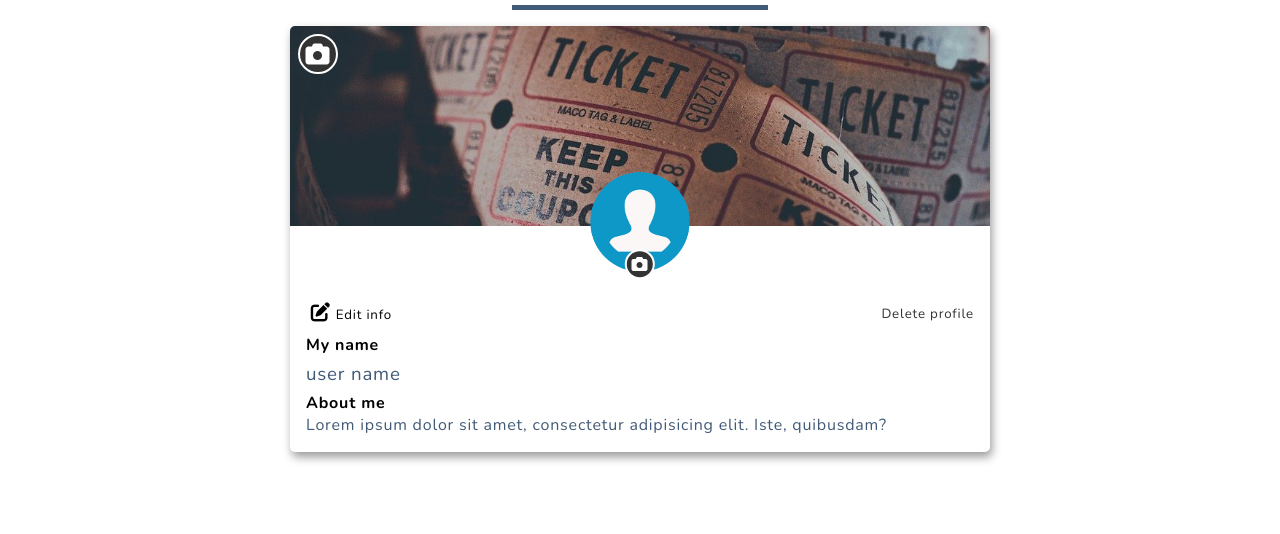
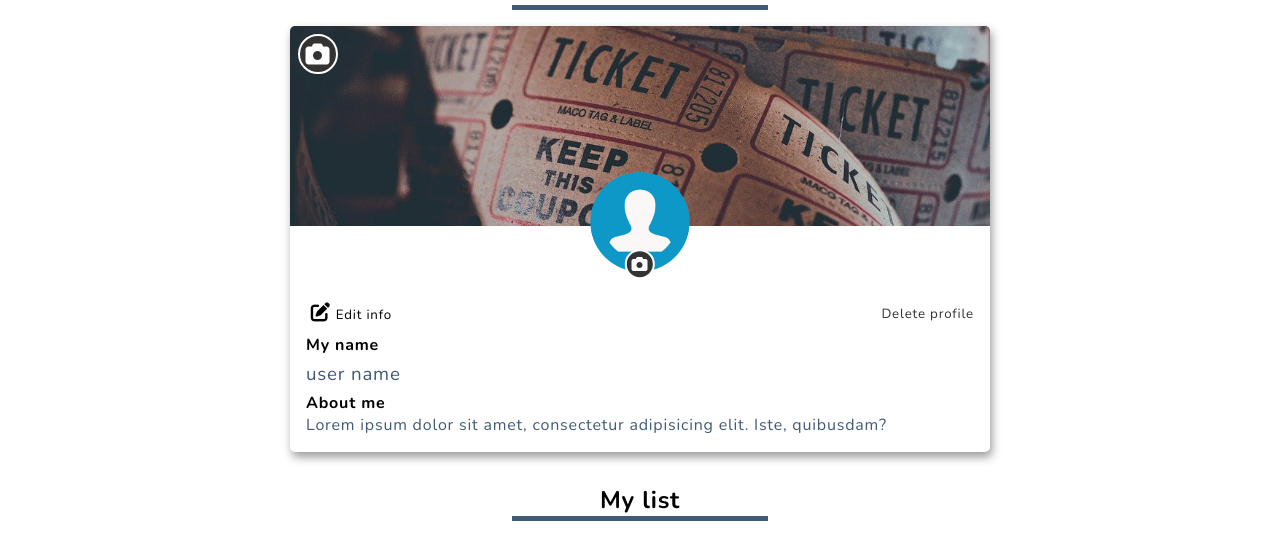
Before and after one commit to maxrpark/myfirstwebsite1.0.7, a website with bundled scripts: page profile.html in a window 1280 px wide. Shown: the part 209-743 px from the top of the page. Built offline with nearby package versions, Linux system fonts and the light colour scheme; no server answers.

Commit message:
Update main.css

```diff
--- a/css/main.css
+++ b/css/main.css
@@ -1257,9 +1257,6 @@
   }
 }
 
-.profile-section {
-  min-height: 100vh;
-}
 
 .profile h1 {
   text-align: center;
```
